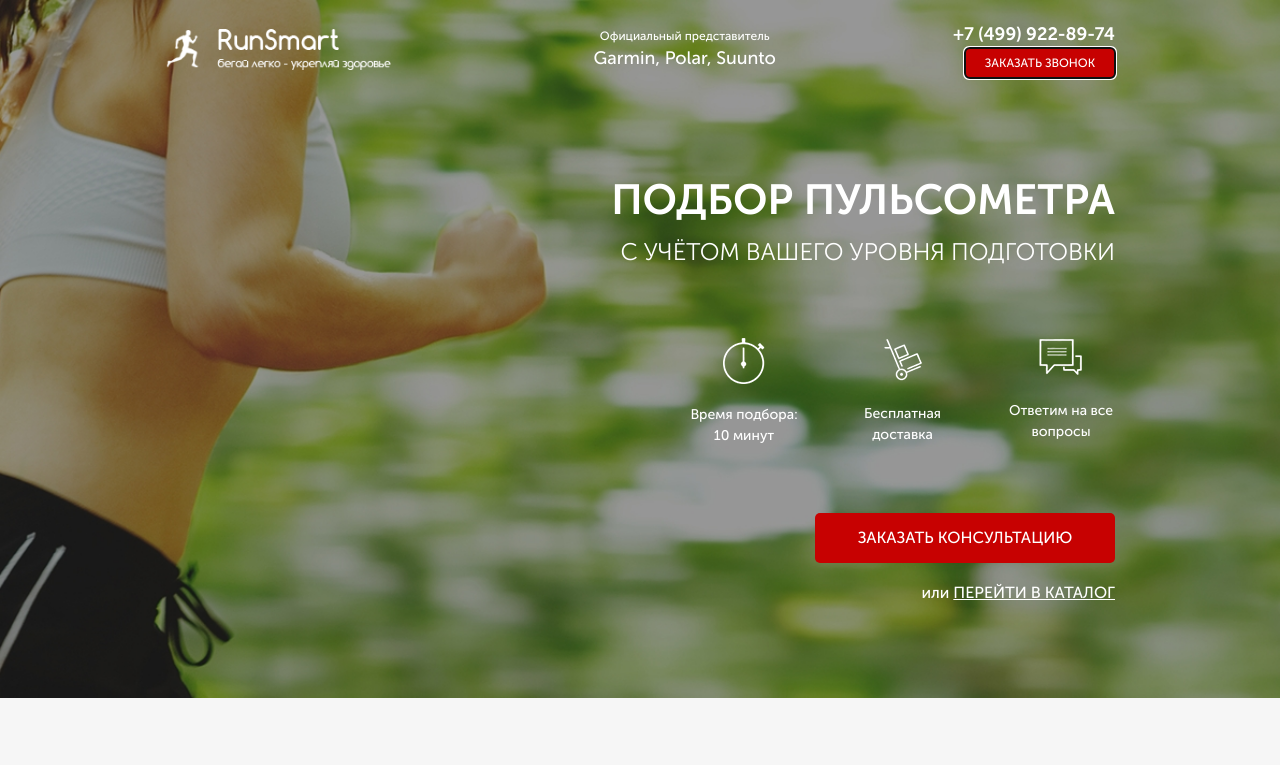
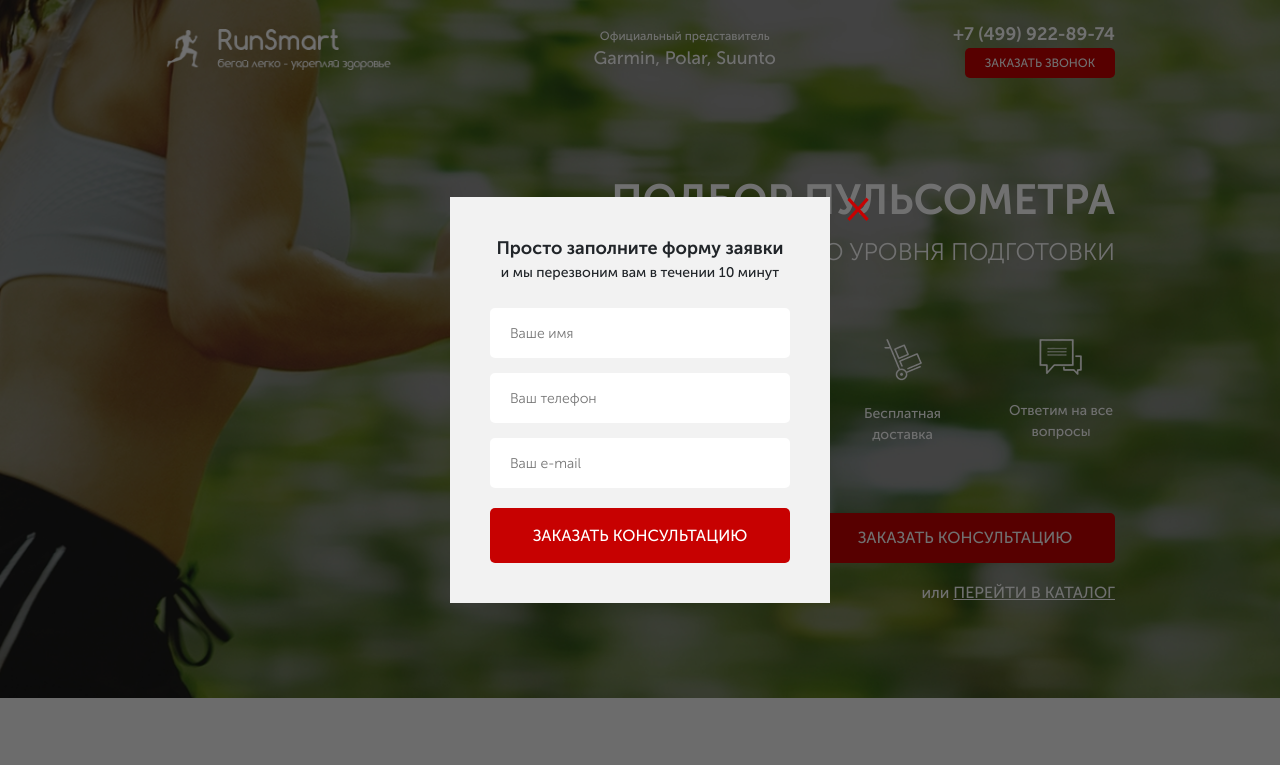
Before and after one commit to aleksander1802/pulse, a website: page src/index.html in a window 1280 px wide. Both pictures are taken after a click on the button "ЗАКАЗАТЬ ЗВОНОК". Shown: the top 765 px of the page. Drawn offline with nearby package versions, Linux system fonts and the light colour scheme.

Commit message:
init: modal

```diff
--- a/src/index.html
+++ b/src/index.html
@@ -23,7 +23,7 @@
                 </div>
                 <div class="header__contacts">
                     <a href="tel:+74999228974" class="header__phone">+7 (499) 922-89-74</a>
-                    <button class="button">заказать звонок</button>
+                    <button data-modal="consultation" class="button">заказать звонок</button>
                 </div>
             </header>
             <div class="promo__wrapper">
@@ -42,7 +42,7 @@
                     </div>
                 </div>
 
-                <button class="button button_main">заказать кОНСУЛЬТАЦИЮ</button>
+                <button data-modal="consultation" class="button button_main">заказать кОНСУЛЬТАЦИЮ</button>
                 <div class="promo__link">
                     или
                     <a href="#">ПЕРЕЙТИ В КАТАЛОГ</a>
@@ -86,7 +86,7 @@
             </form>
         </div>
     </section>
-
+<!--
     <section class="carousel">
         <div class="container">
             <div class="carousel__inner">
@@ -101,7 +101,7 @@
                 </div>
             </div>
         </div>
-    </section>
+    </section> -->
 
     <section class="catalog">
         <div class="container">
@@ -142,7 +142,7 @@
                     <div class="catalog-item__wrapper">
                         <div class="catalog-item__content catalog-item__content_active">
                             <img src="img/pulsometr.png" alt="" class="catalog-item__img">
-                            <div class="catalog-item__subtitle">Пульсометр Polar FT1</div>
+                            <div class="catalog-item__subtitle">Пульсометр Suuno F2</div>
                             <div class="catalog-item__descr">Для первых шагов в тренировках, основанных на сердечном ритме</div>
                             <a href="#" class="catalog-item__link">ПОДРОБНЕЕ</a>
                         </div>
@@ -328,6 +328,44 @@
         </div>
     </footer>
 
+    <div class="overlay">
+        <div class="modal" id="consultation">
+            <div class="modal__close">&times;</div>
+            <div class="modal__subtitle">Просто заполните форму заявки</div>
+            <div class="modal__descr">и мы перезвоним вам в течении 10 минут</div>
+            <form class="feed-form feed-form_mt25" action="#">
+
+                <input name="name" required id="first" type="text" placeholder="Ваше имя">
+                <input name="phone" required id="first" type="number" placeholder="Ваш телефон">
+                <input name="email" required id="first" type="email" placeholder="Ваш e-mail">
+
+                <button class="button button_submit">заказать кОНСУЛЬТАЦИЮ</button>
+            </form>
+        </div>
+
+        <div class="modal" id="order">
+            <div class="modal__close">&times;</div>
+            <div class="modal__subtitle">Ваш заказ:</div>
+            <div class="modal__descr">Пульсометр Polar FT1</div>
+            <form class="feed-form feed-form_mt25" action="#">
+
+                <input name="name" required id="first" type="text" placeholder="Ваше имя">
+                <input name="phone" required id="first" type="number" placeholder="Ваш телефон">
+                <input name="email" required id="first" type="email" placeholder="Ваш e-mail">
+
+                <button class="button button_submit">Купить</button>
+            </form>
+        </div>
+
+        <div class="modal modal_mini" id="thanks">
+            <div class="modal__close">&times;</div>
+            <div class="modal__subtitle">Спасибо за вашу заявку!</div>
+            <div class="modal__descr">Наш менеджер свяжется с вами в ближайшее время!</div>
+
+        </div>
+
+    </div>
+
     <script type="text/javascript" src="https://cdnjs.cloudflare.com/ajax/libs/jquery/1.11.0/jquery.min.js"></script>
     <script type="text/javascript" src="https://cdnjs.cloudflare.com/ajax/libs/jquery-migrate/1.2.1/jquery-migrate.min.js"></script>
     <script src="js/slick.min.js"></script>
--- a/src/js/script.js
+++ b/src/js/script.js
@@ -35,4 +35,22 @@ $(document).ready(function(){
       toggleClass('.catalog-item__link');
       toggleClass('.catalog-item__back');
 
+      //Modal
+
+      $('[data-modal=consultation]').on('click', function() {
+        $('.overlay, #consultation').fadeIn();
+      });
+
+      $('.modal__close').on('click', () => {
+        $('.overlay, #consultation, #thanks, #order').fadeOut();
+      });
+
+      $('.button_mini').each(function(i)  {
+        $(this).on('click', function()  {
+            $('#order .modal__descr').text($('.catalog-item__subtitle').eq(i).text());
+            $('.overlay, #order').fadeIn();
+        })
+      });
+
+
 });
--- a/src/sass/blocks/_button.scss
+++ b/src/sass/blocks/_button.scss
@@ -8,6 +8,9 @@
     font-weight: 500;
     text-transform: uppercase;
     color: #ffffff;
+    &:focus {
+        outline: none;
+    }
     &_main {
         width: 300px;
         height: 50px;
--- a/src/sass/blocks/_forms.scss
+++ b/src/sass/blocks/_forms.scss
@@ -17,6 +17,9 @@
             margin-bottom: 20px;
         }
     }
+    &_mt25 {
+        margin-top: 25px;
+    }
 }
 
 @media (max-width: 1199px) {
--- /dev/null
+++ b/src/sass/blocks/_modal.scss
@@ -0,0 +1,60 @@
+.overlay {
+    display: none;
+    position: fixed;
+    width: 100%;
+    height: 100%;
+    top: 0;
+    background-color: rgba(0, 0, 0, .56);
+}
+
+.modal {
+    position: absolute;
+    top: 50%;
+    left: 50%;
+    transform: translate(-50%, -50%);
+    width: 380px;
+    min-height: 400px;
+    background-color: #f2f2f2;
+    padding: 38px 40px 40px 40px;
+    &__close {
+        position: absolute;
+        top: 0;
+        right: -40px;
+        font-size: 41px;
+        line-height: 21px;
+        color: $main-color;
+        cursor: pointer;
+    }
+    &__subtitle {
+        font-size: 18px;
+        font-weight: 700;
+        text-align: center;
+    }
+    &__descr {
+        font-size: 14px;
+        font-weight: 500;
+        text-align: center;
+    }
+    &_mini {
+        min-height: 140px;
+    }
+}
+
+#consultation, #order, #thanks {
+    display: none;
+}
+
+@media (max-width: '992px') {
+    .modal {
+        width: 100%;
+        &__close {
+
+            right: 26px;
+            top: 20px;
+            font-size: 50px;
+            font-weight: 900;
+
+
+    }
+}
+}
--- a/src/sass/style.scss
+++ b/src/sass/style.scss
@@ -17,3 +17,4 @@
 @import 'blocks/catalog';
 @import 'blocks/feed';
 @import 'blocks/footer';
+@import 'blocks/modal';
```
Also changed, not shown: src/css/style.min.css, 1 other file.
